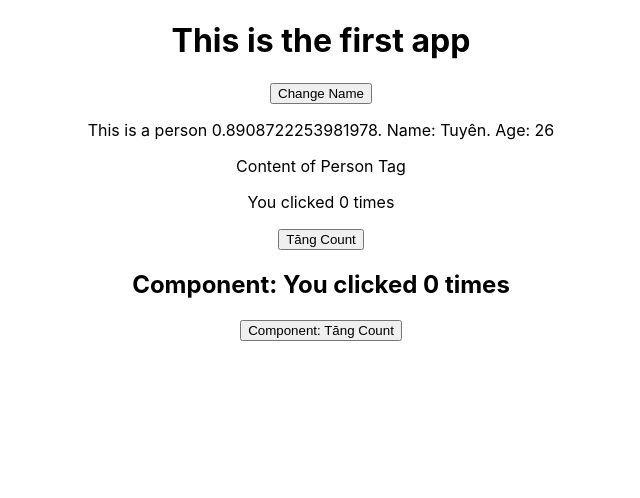
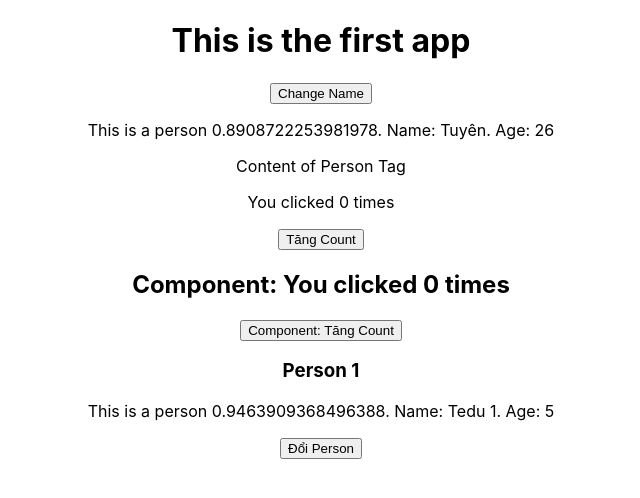
Before and after one commit to nguyenvantuyen6789/React-Tutorial-Tedu, a React (Create React App) app: page / in a window 1280 px wide. Shown: the top 498 px of the page, without its empty margins (319-959 px from the left). Built offline with nearby package versions, Linux system fonts and the light colour scheme.

Commit message:
Xong! Sử Dụng Dữ Liệu Json Trong State Để Passing Data

```diff
--- a/src/App.js
+++ b/src/App.js
@@ -11,15 +11,34 @@ function App() {
 
   const [count, setCount] = useState(0);
 
+  const [listPerson, setListPerson] = useState([
+    {name: "Tedu 1", age: 5},
+    {name: "Tedu 2", age: 6},
+    {name: "Tedu 3", age: 7}
+  ])
+
+  const setToAnotherPerson = () => {
+    console.log("to another p");
+    setListPerson([
+      {name: "Tedu 4.5", age: 10},
+      {name: "Tedu 6", age: 11},
+      {name: "Tedu 8", age: 12}
+    ])
+  }
+
   return (
     <div className="App">
       <h1>This is the first app</h1>
-      <button onClick={ (e) => changNameHandler(e) }>Change Name</button>
+      <button onClick={(e) => changNameHandler(e)}>Change Name</button>
       <Person name="Tuyên" age="26">Content of Person Tag</Person>
 
       <p>You clicked {count} times</p>
-      <button onClick={ () => setCount(count + 1) }>Tăng Count</button>
+      <button onClick={() => setCount(count + 1)}>Tăng Count</button>
       <Example></Example>
+
+      <h3>Person 1</h3>
+      <Person name={listPerson[0].name} age={listPerson[0].age}></Person>
+      <button onClick={() => setToAnotherPerson()}>Đổi Person</button>
     </div>
 
     // Cách 2
```
